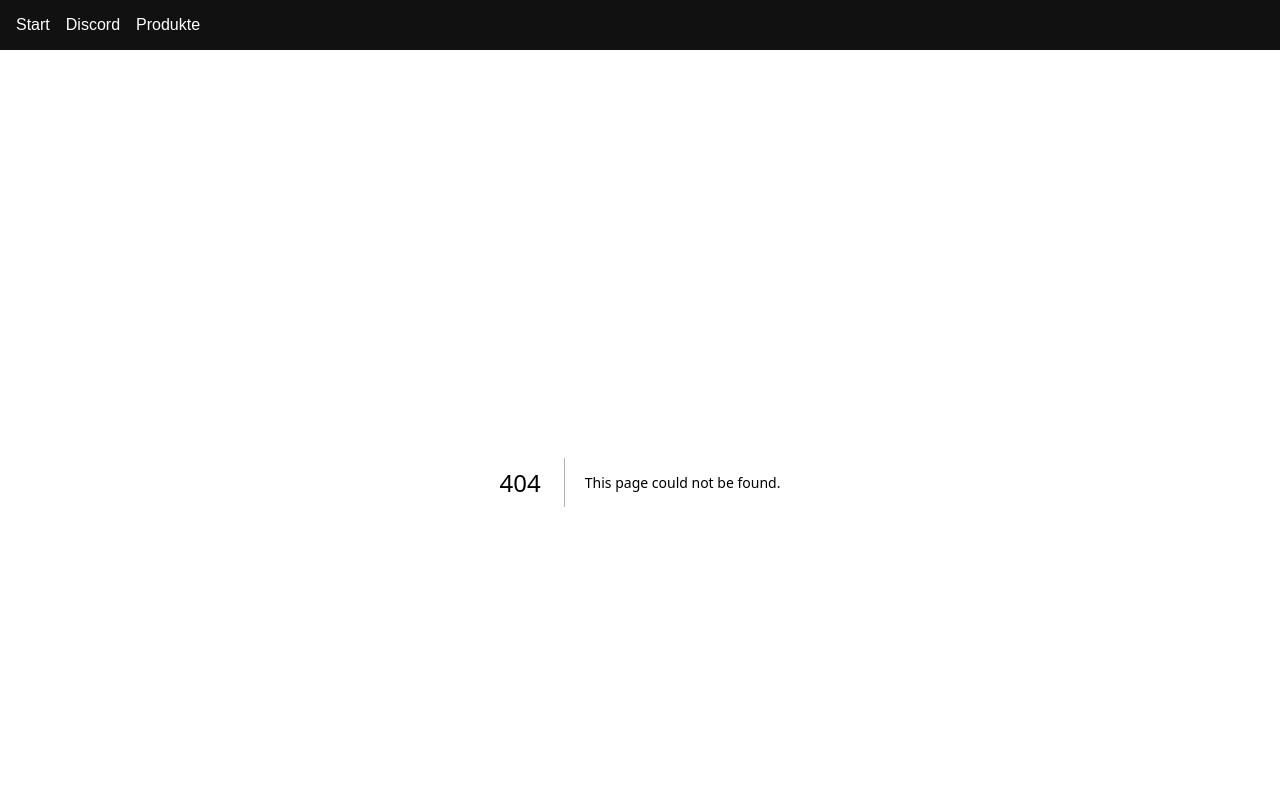
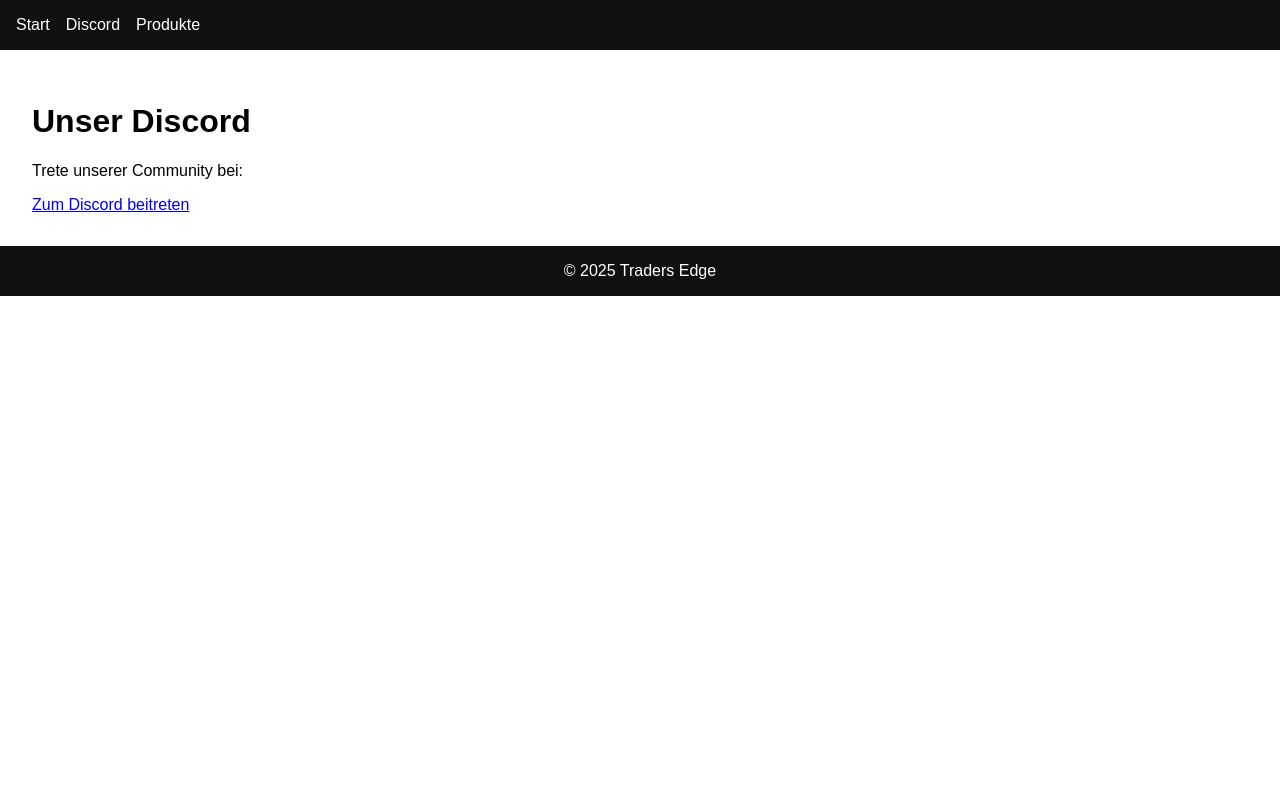
Before and after one commit to romeopnz/Trader-Edge, a Next.js app: page /discord in a window 1280 px wide. Before the commit this address had no page. Shown: the top 800 px of the page. Built offline with nearby package versions, Linux system fonts and the light colour scheme.

Commit message:
Create page.js

```diff
--- /dev/null
+++ b/app/discord/page.js
@@ -0,0 +1,11 @@
+export default function DiscordPage() {
+  return (
+    <div>
+      <h1>Unser Discord</h1>
+      <p>Trete unserer Community bei:</p>
+      <a href="https://discord.gg/dein-einladungslink" target="_blank" rel="noopener noreferrer">
+        Zum Discord beitreten
+      </a>
+    </div>
+  );
+}
```
